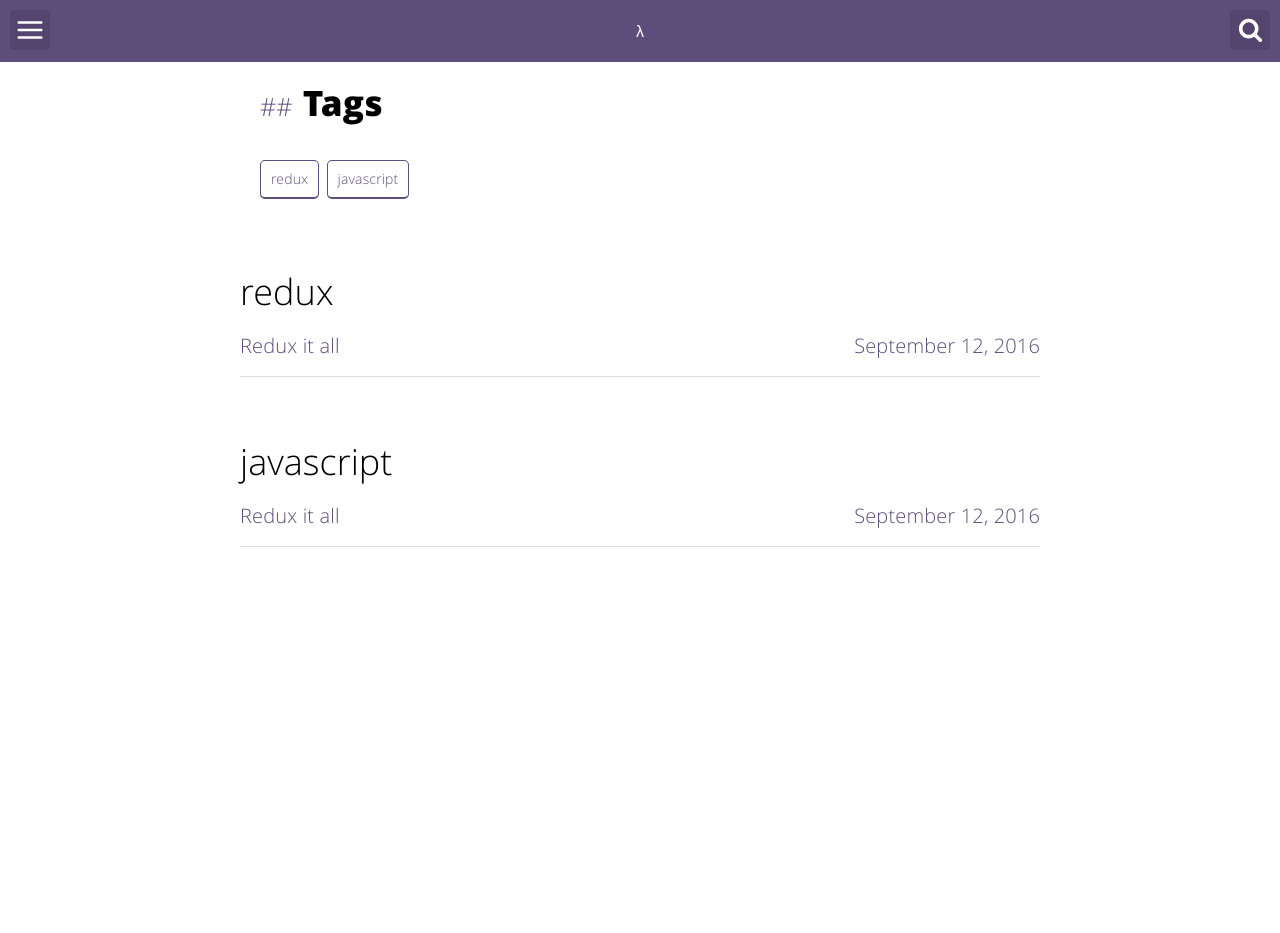
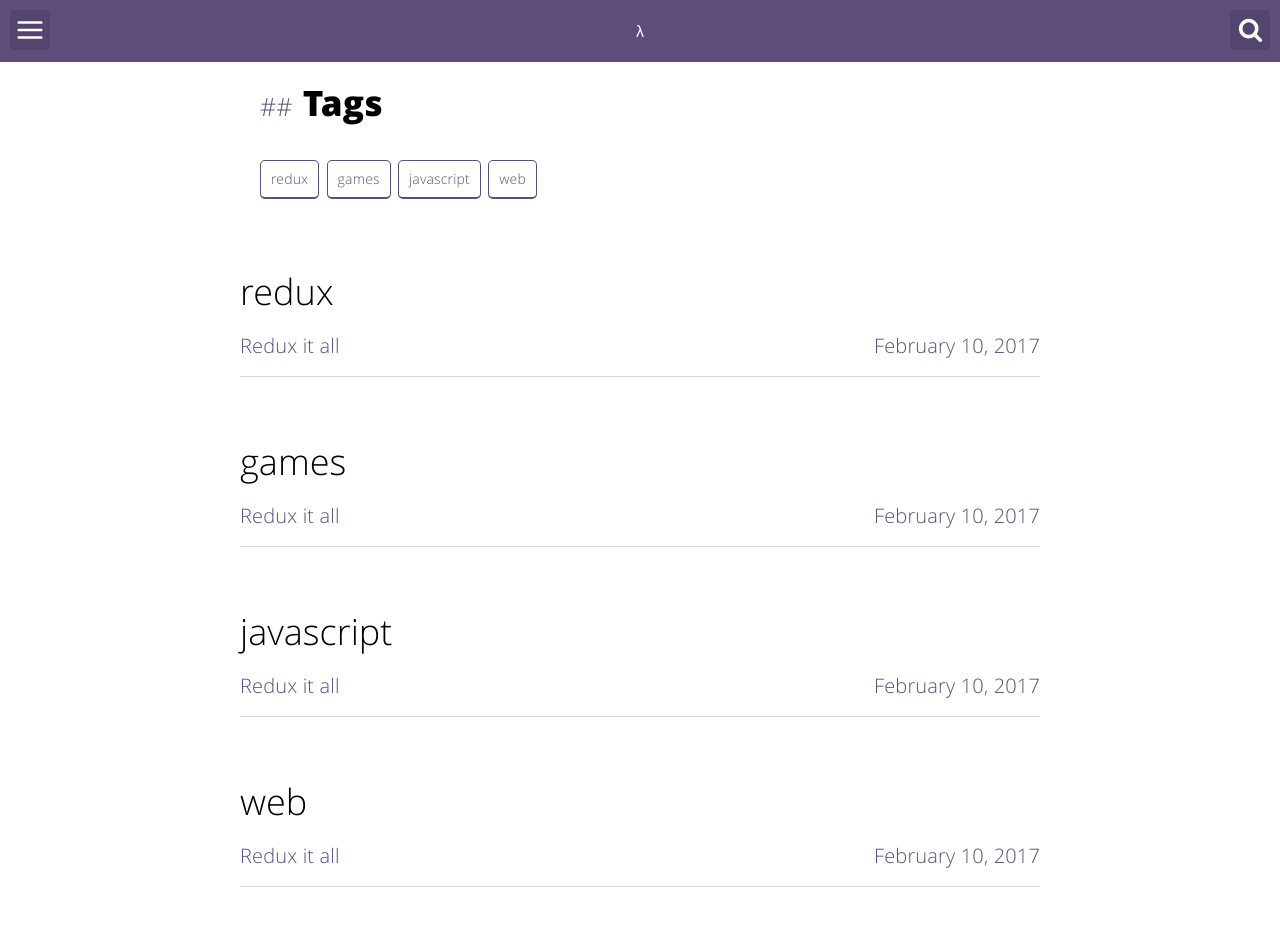
Before and after one commit to butlersrepos/butlersrepos.github.io, a Jekyll site: the page built from tags.html, in a window 1280 px wide. Built offline with Jekyll 4.4.1, drawn with Linux system fonts in a browser that asks for light colours; before the commit the page ends 900 px from its top, so only the background shows below that.

```diff
--- a/_posts/2017-02-10-redux.md
+++ b/_posts/2017-02-10-redux.md
@@ -2,13 +2,15 @@
 layout: post
 title:  "Redux it all"
 image: ''
-date:   2016-09-12 00:06:31
+date:   2017-02-10 00:06:31
 tags:
 - redux
+- games
 - javascript
+- web
 description: ''
 categories:
-- Redux
+- Javascript
 ---
 
 ### Supplemental
```
